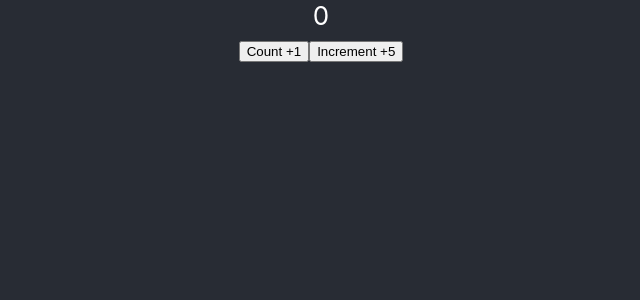
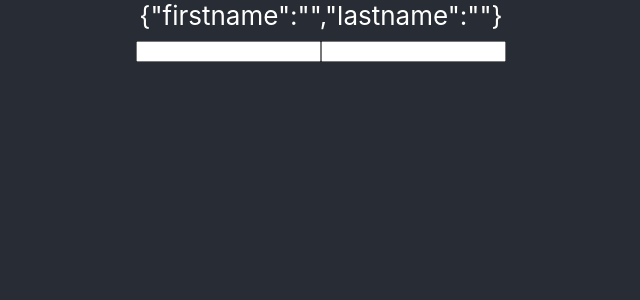
Before and after one commit to lalitlsg/React-Hooks, a React (Create React App) app: page / in a window 1280 px wide. Shown: the top 300 px of the page, without its empty margins (319-959 px from the left). Built offline with nearby package versions, Linux system fonts and the light colour scheme.

Commit message:
useState with Object

```diff
--- a/src/App.js
+++ b/src/App.js
@@ -1,11 +1,13 @@
 import "./App.css";
-import Counter from "./components/first/Counter";
+import Counter from "./components/useState/Counter";
+import ObjectExample from "./components/useState/ObjectExample";
 
 function App() {
   return (
     <div className="App">
       <section className="App-header">
-        <Counter />
+        {/* <Counter /> */}
+        <ObjectExample />
       </section>
     </div>
   );
--- a/src/components/first/Counter.js
+++ b/src/components/useState/Counter.js
@@ -11,7 +11,7 @@ function Counter() {
   //   };
 
   //Whenever we want to change the state based on previous state, always use fun in setState which has access
-  //to previos state
+  //to previous state
   const incFive = () => {
     for (let i = 0; i < 5; i++) {
       setCount(prevCount => prevCount + 1);
--- /dev/null
+++ b/src/components/useState/ObjectExample.js
@@ -0,0 +1,25 @@
+import React, { useState } from "react";
+
+function ObjectExample() {
+  const [name, setName] = useState({ firstname: "", lastname: "" });
+  return (
+    <div>
+      <form>
+        {JSON.stringify(name)}
+        <br />
+        <input
+          type="text"
+          value={name.firstname}
+          onChange={e => setName({ ...name, firstname: e.target.value })}
+        />
+        <input
+          type="text"
+          value={name.lastname}
+          onChange={e => setName({ ...name, lastname: e.target.value })}
+        />
+      </form>
+    </div>
+  );
+}
+
+export default ObjectExample;
```
